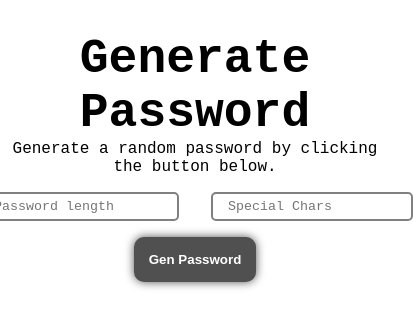
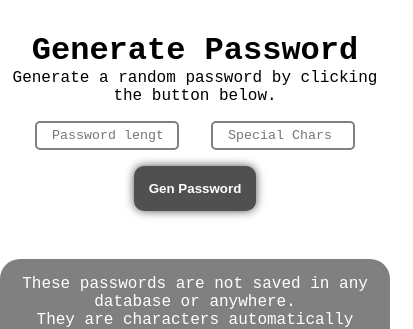
Before and after one commit to Klaandee/Generate-Password, a website built with Vite: page index.html in a window 390 px wide. Shown: the top 329 px of the page, 413 px wide, since content can reach past the window. Built offline with nearby package versions, Linux system fonts and the light colour scheme.

Commit message:
Adaptacion a movil

```diff
--- a/style.css
+++ b/style.css
@@ -146,3 +146,15 @@ body {
   color: #fff;
   border: 2px solid #000;
 }
+
+/* Adaptacion a movil */
+
+@media (max-width: 420px) {
+  /* Header Page */
+  .header-page h1 {
+    font-size: 2rem;
+  }
+  .inputs input {
+    width: 9rem;
+  }
+}
```
Also changed, not shown: README.md.
